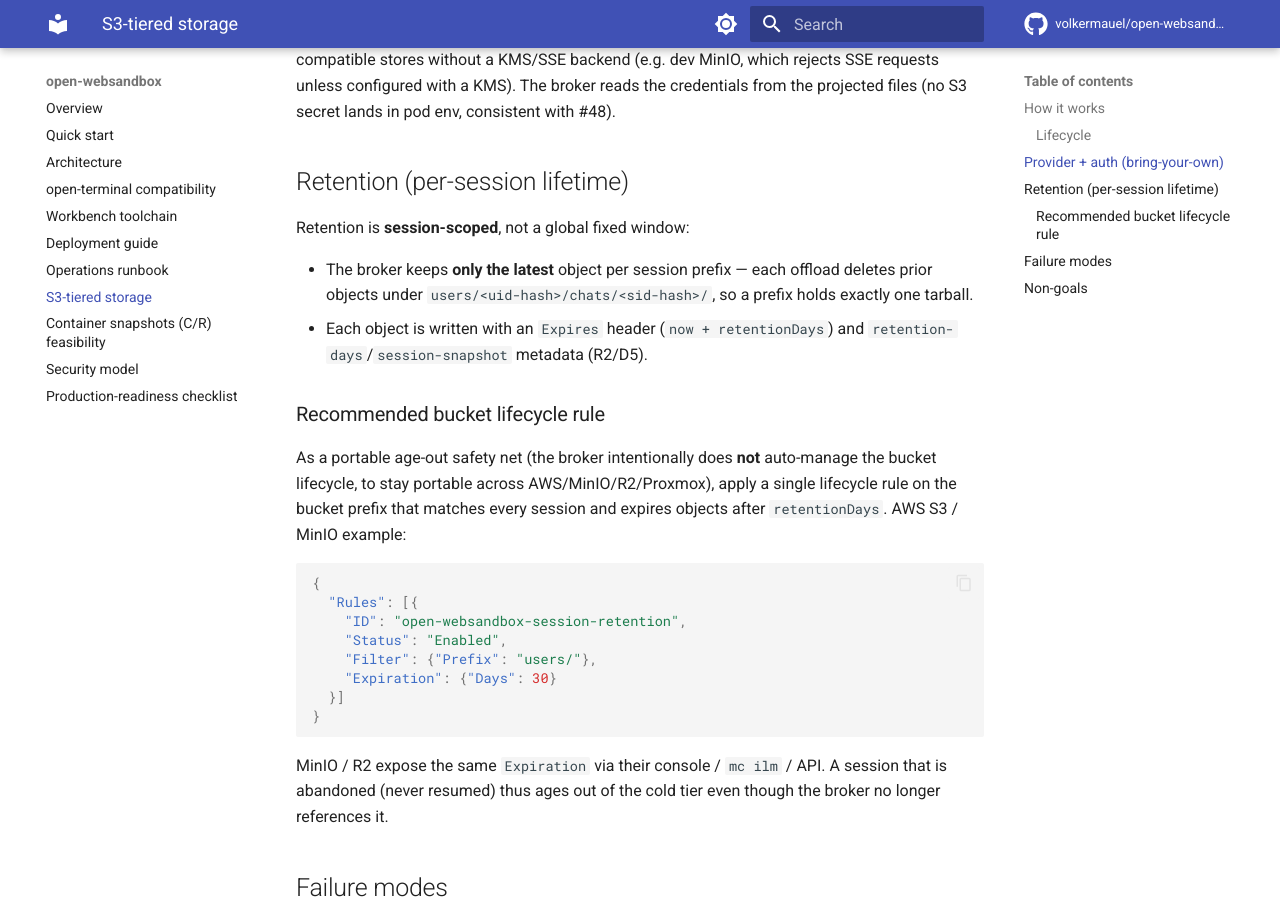
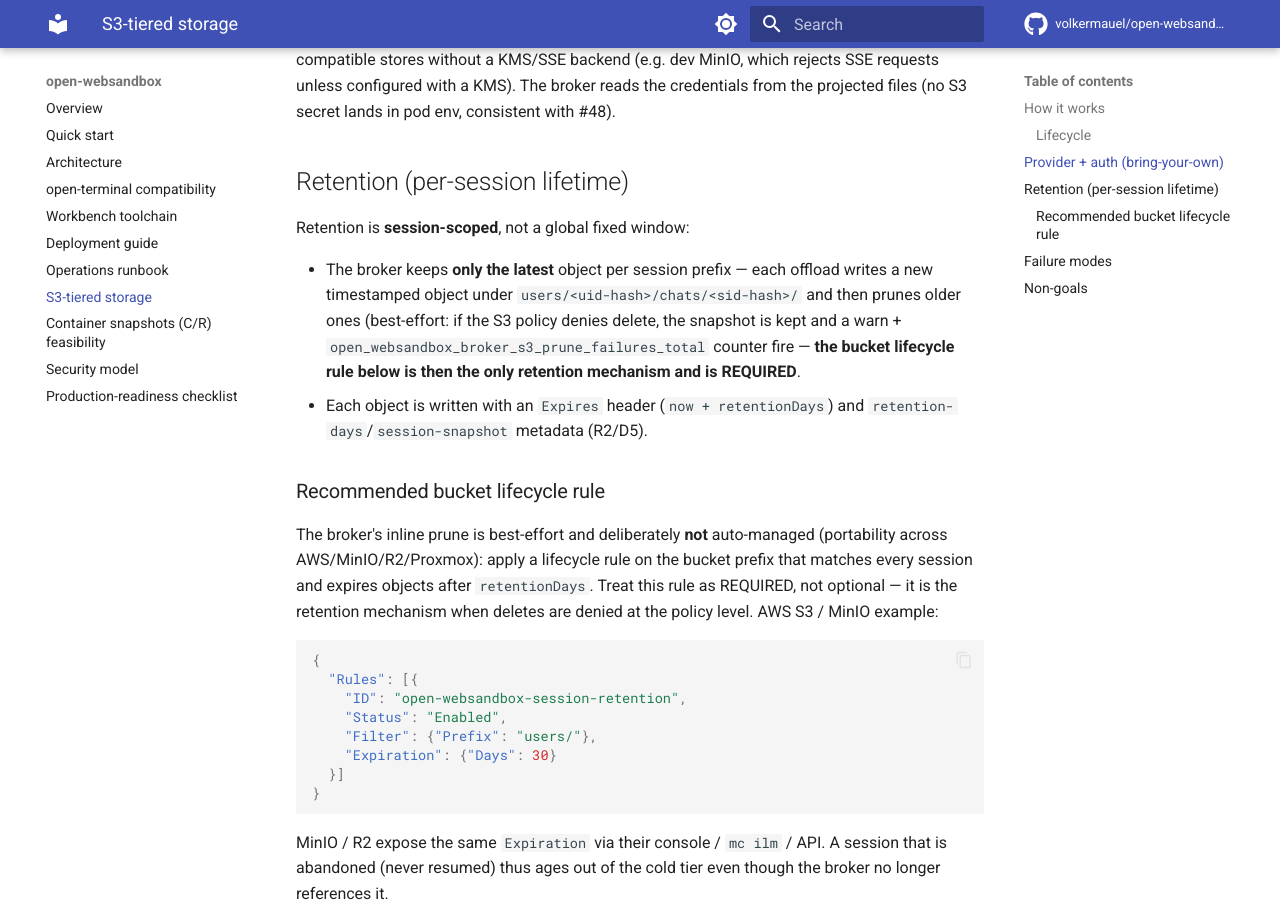
Before and after one commit to volkermauel/open-websandbox, an MkDocs documentation site: the page built from docs/s3-tiered-storage.md, in a window 1280 px wide and 900 px high, scrolled down 2091 px. Built offline with MkDocs 1.6.1 and Material for MkDocs 9.7.7, drawn with Linux system fonts in a browser that asks for light colours; comment, search, counter and statistics services are not loaded.

Commit message:
review follow-ups (#210): prune-failure counter + docs retention contract, junk pod-stamp guard
- s3 keep-latest prune failure now counts (open_websandbox_broker_s3_prune_failures_total)
  and docs state the bucket lifecycle rule is REQUIRED when deletes are denied.
- restore stamp never writes an empty pod half (would flip the #209 gate to
  skip-forever; missing pod must mean re-restore).

````diff
--- a/docs/s3-tiered-storage.md
+++ b/docs/s3-tiered-storage.md
@@ -76,17 +76,21 @@ projected files (no S3 secret lands in pod env, consistent with #48).
 
 Retention is **session-scoped**, not a global fixed window:
 
-- The broker keeps **only the latest** object per session prefix — each offload deletes prior
-  objects under `users/<uid-hash>/chats/<sid-hash>/`, so a prefix holds exactly one tarball.
+- The broker keeps **only the latest** object per session prefix — each offload writes a new
+  timestamped object under `users/<uid-hash>/chats/<sid-hash>/` and then prunes older ones
+  (best-effort: if the S3 policy denies delete, the snapshot is kept and a warn +
+  `open_websandbox_broker_s3_prune_failures_total` counter fire — **the bucket lifecycle rule
+  below is then the only retention mechanism and is REQUIRED**.
 - Each object is written with an `Expires` header (`now + retentionDays`) and
   `retention-days`/`session-snapshot` metadata (R2/D5).
 
 ### Recommended bucket lifecycle rule
 
-As a portable age-out safety net (the broker intentionally does **not** auto-manage the
-bucket lifecycle, to stay portable across AWS/MinIO/R2/Proxmox), apply a single lifecycle
-rule on the bucket prefix that matches every session and expires objects after
-`retentionDays`. AWS S3 / MinIO example:
+The broker's inline prune is best-effort and deliberately **not** auto-managed (portability
+across AWS/MinIO/R2/Proxmox): apply a lifecycle rule on the bucket prefix that matches every
+session and expires objects after `retentionDays`. Treat this rule as REQUIRED, not optional —
+it is the retention mechanism when deletes are denied at the policy level. AWS S3 / MinIO
+example:
 
 ```json
 {
````
Also changed, not shown: 3 other files.
